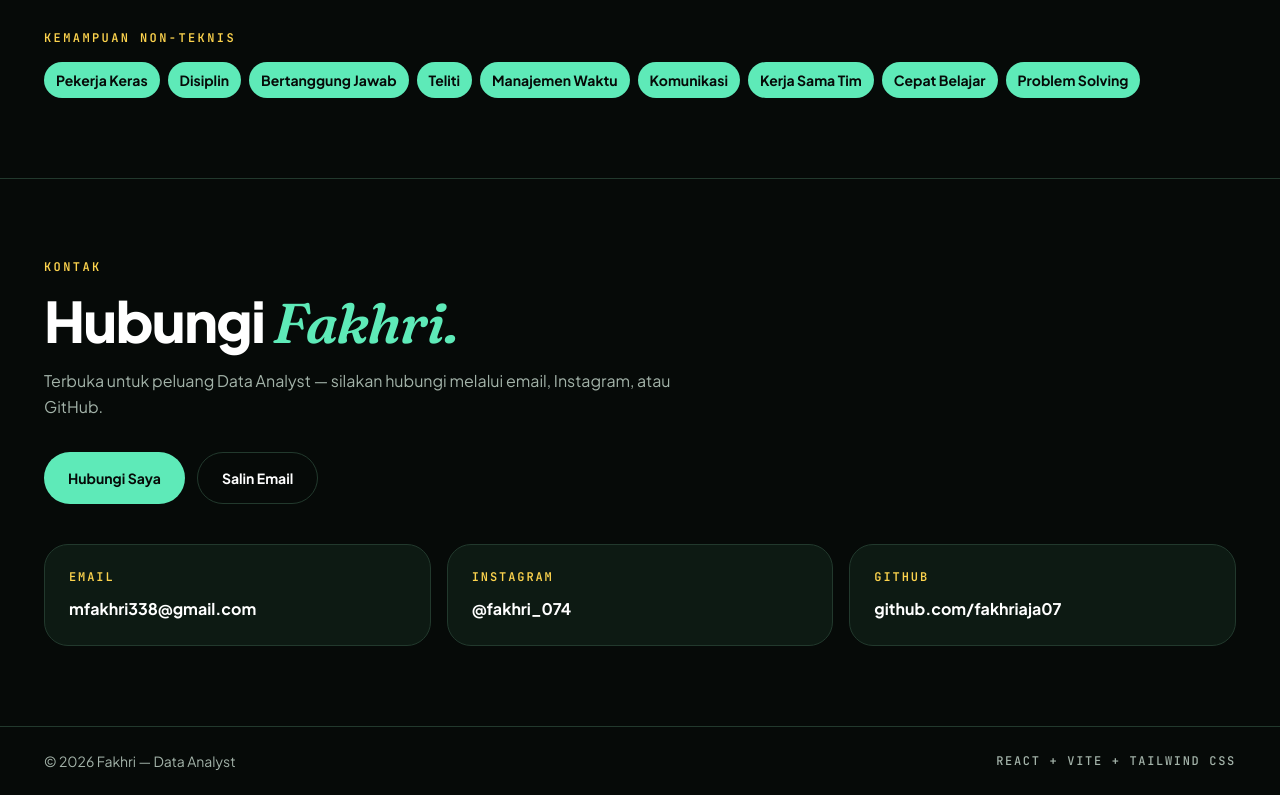
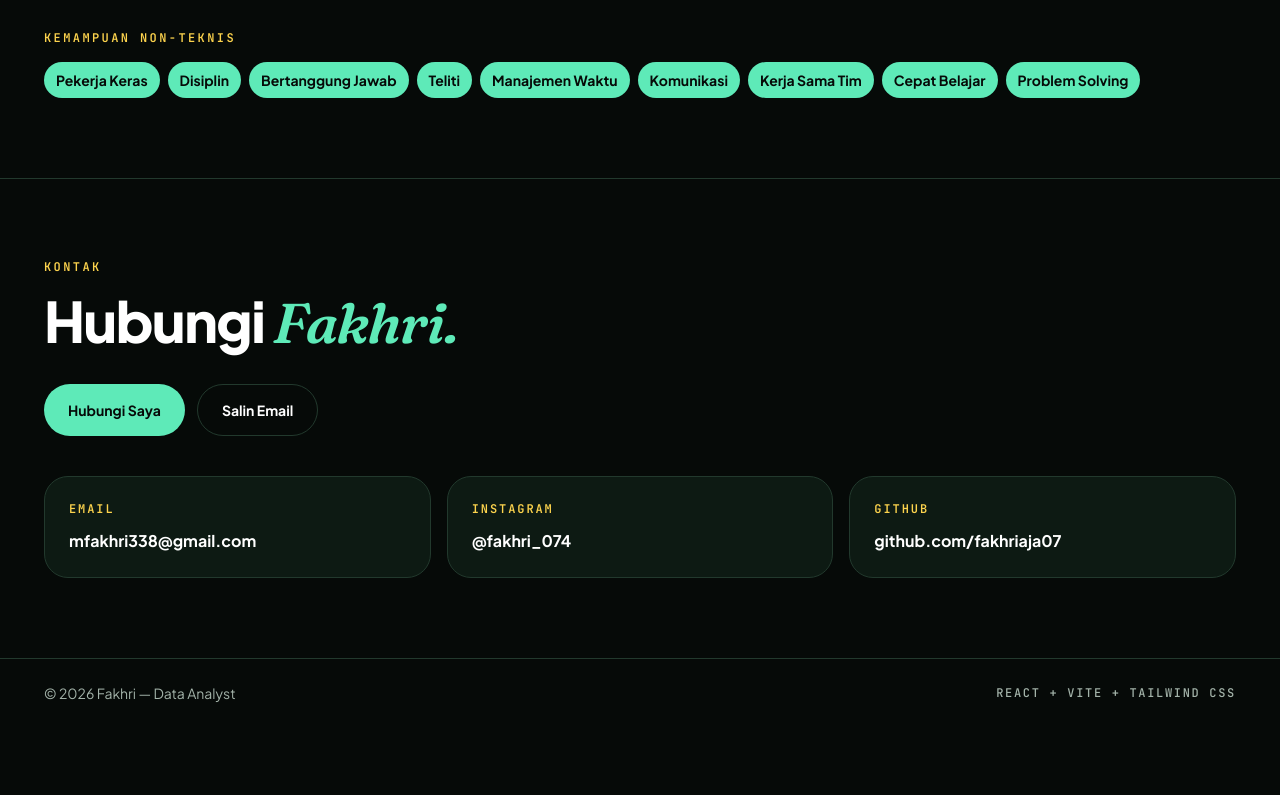
Before and after one commit to fadhilaaan9-sudo/portofolio-fakhri, a React (Vite) app: page / in a window 1280 px wide. Shown: the part 4682-5477 px from the top of the page. After the commit the page ends 5409 px from the top, so only its background shows below. Built offline with nearby package versions, Linux system fonts and the light colour scheme.

Commit message:
Hapus paragraf 'Terbuka untuk peluang Data Analyst' dari Kontak

```diff
--- a/src/components/ContactSection.tsx
+++ b/src/components/ContactSection.tsx
@@ -29,11 +29,6 @@ export default function ContactSection() {
               Fakhri.
             </span>
           </h2>
-          <p className="mt-4 max-w-2xl leading-relaxed text-muted">
-            Terbuka untuk peluang Data Analyst — silakan hubungi melalui
-            email, Instagram, atau GitHub.
-          </p>
-
           <div className="mt-8 flex flex-col gap-3 sm:flex-row sm:flex-wrap">
             <a
               href={`mailto:${contact.email}`}
```
